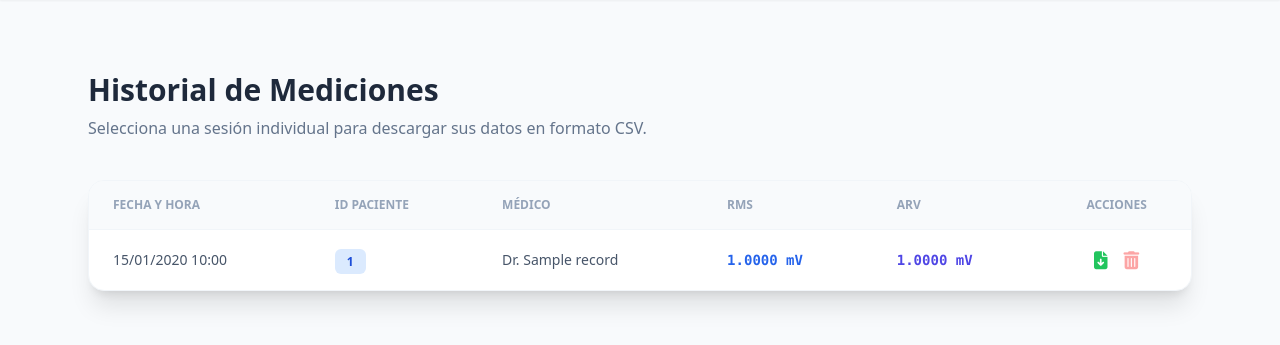
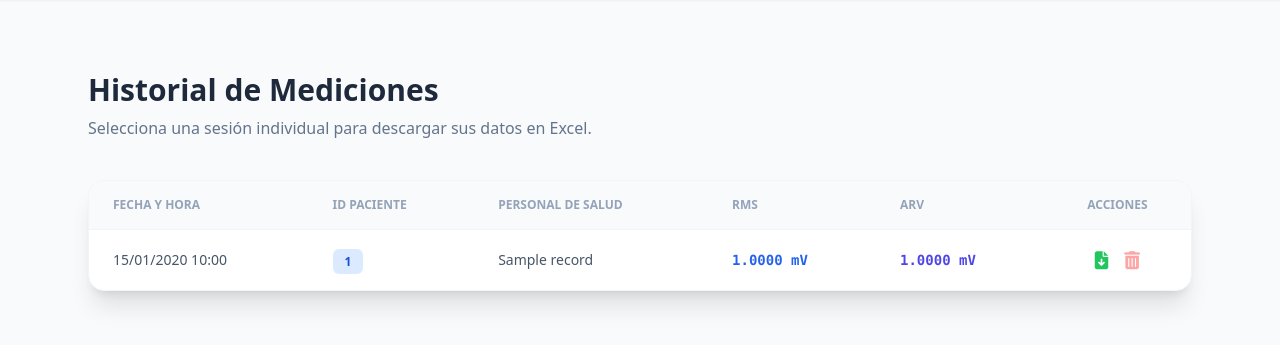
Before and after one commit to valeriasamano/semg_bioinstrudigital, a Flask app: page /sesiones in a window 1280 px wide. Shown: the part 64-409 px from the top of the page. Run offline with Flask 3, Linux system fonts and the light colour scheme; a user stored in the database is signed in; tables that the repository leaves empty hold one stand-in row (values such as "Sample post"); some libraries are stand-ins or nearby versions.

Commit message:
Update sesiones.html

```diff
--- a/templates/sesiones.html
+++ b/templates/sesiones.html
@@ -23,7 +23,7 @@
     <main class="max-w-6xl mx-auto mt-12 p-6">
         <header class="mb-10">
             <h2 class="text-3xl font-extrabold text-slate-800">Historial de Mediciones</h2>
-            <p class="text-slate-500 mt-2">Selecciona una sesión individual para descargar sus datos en formato CSV.</p>
+            <p class="text-slate-500 mt-2">Selecciona una sesión individual para descargar sus datos en Excel.</p>
         </header>
 
         <div class="bg-white rounded-2xl shadow-xl border border-slate-100 overflow-hidden">
@@ -32,7 +32,7 @@
                     <tr class="bg-slate-50 border-b border-slate-100">
                         <th class="px-6 py-4 text-xs font-black uppercase text-slate-400">Fecha y Hora</th>
                         <th class="px-6 py-4 text-xs font-black uppercase text-slate-400">ID Paciente</th>
-                        <th class="px-6 py-4 text-xs font-black uppercase text-slate-400">Médico</th>
+                        <th class="px-6 py-4 text-xs font-black uppercase text-slate-400">Personal de salud</th>
                         <th class="px-6 py-4 text-xs font-black uppercase text-slate-400">RMS</th>
                         <th class="px-6 py-4 text-xs font-black uppercase text-slate-400">ARV</th>
                         <th class="px-6 py-4 text-xs font-black uppercase text-slate-400 text-center">Acciones</th>
@@ -47,7 +47,7 @@
                         <td class="px-6 py-4">
                             <span class="bg-blue-100 text-blue-700 px-3 py-1 rounded-md text-xs font-bold">{{ sesion.patient_id }}</span>
                         </td>
-                        <td class="px-6 py-4 text-sm text-slate-600">Dr. {{ sesion.doctor_name }}</td>
+                        <td class="px-6 py-4 text-sm text-slate-600"> {{ sesion.doctor_name }}</td>
                         <td class="px-6 py-4 font-mono text-sm text-blue-600 font-bold">{{ "%.4f"|format(sesion.rms_avg) }} mV</td>
                         <td class="px-6 py-4 font-mono text-sm text-indigo-600 font-bold">{{ "%.4f"|format(sesion.arv_avg) }} mV</td>
 
```
